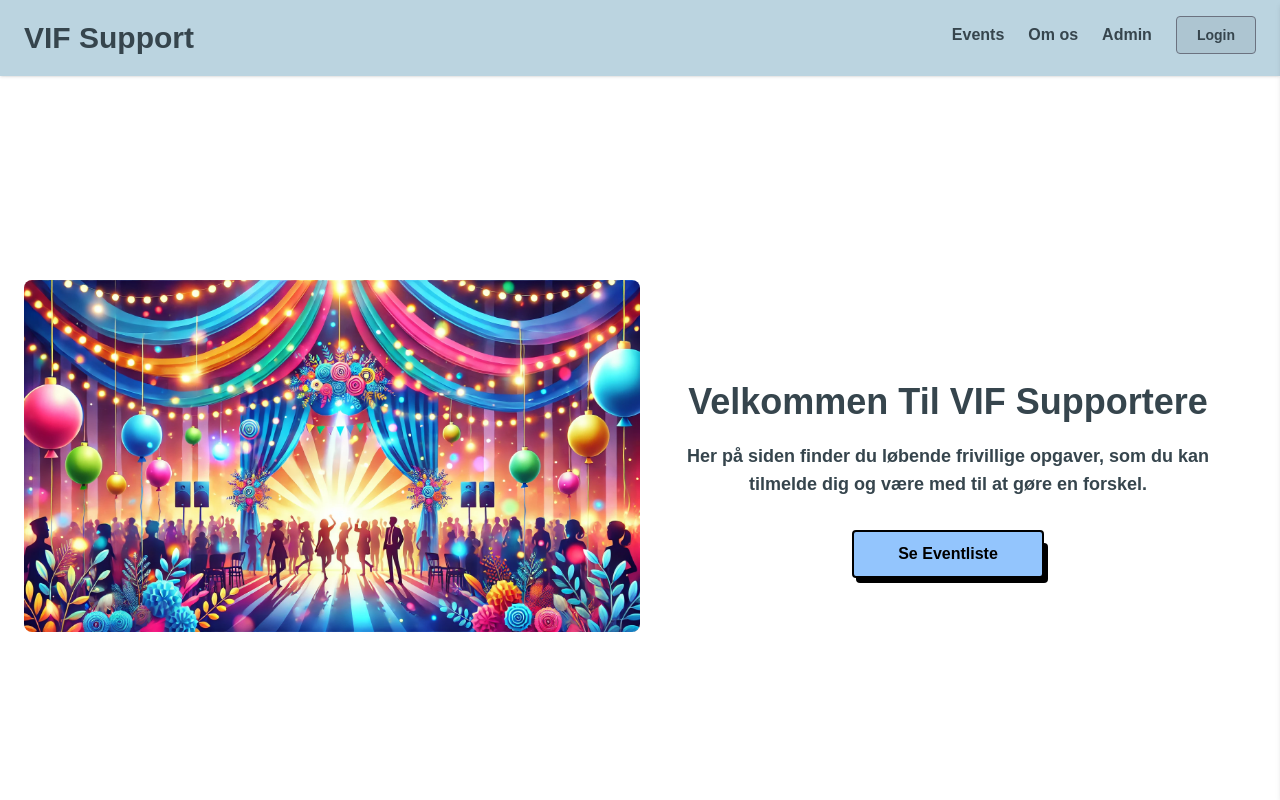
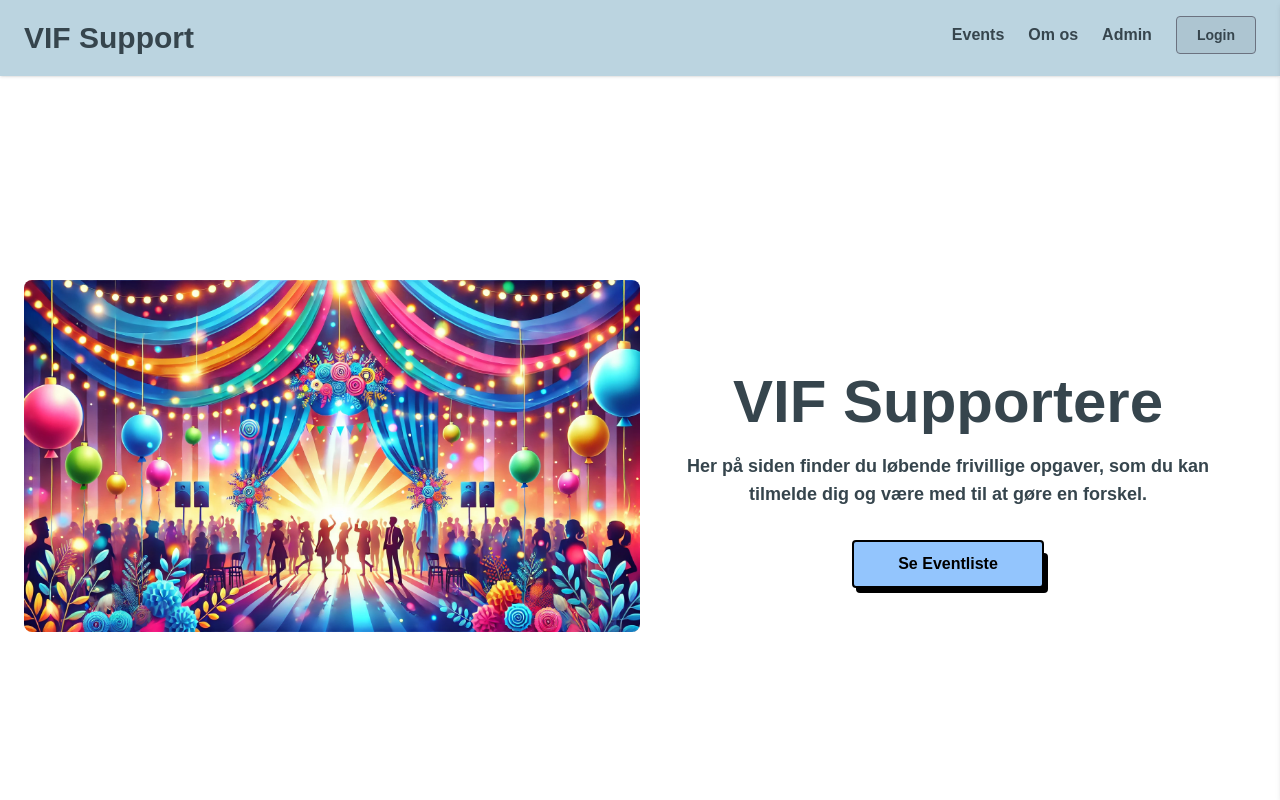
Before and after one commit to Kongriel/vifsupport, a Next.js app: page / in a window 1280 px wide. Shown: the top 800 px of the page. Built offline with nearby package versions, Linux system fonts and the light colour scheme.

Commit message:
“ting”

```diff
--- a/src/pages/index.js
+++ b/src/pages/index.js
@@ -18,7 +18,7 @@ export default function Home() {
         {/* Tekst og knap */}
 
         <div className="text-center md:text-center mt-8 md:w-1/2 px-6">
-          <h1 className=" text-4xl font-bebas font-bold mb-5 text-bono-10 align-center">Velkommen Til VIF Supportere</h1>
+          <h1 className=" md:text-6xl text-5xl font-bebas font-bold mb-5 text-bono-10 align-center">VIF Supportere</h1>
 
           <p className="text-lg mb-8 font-montserrat font-semibold text-bono-10">Her på siden finder du løbende frivillige opgaver, som du kan tilmelde dig og være med til at gøre en forskel. </p>
 
```
